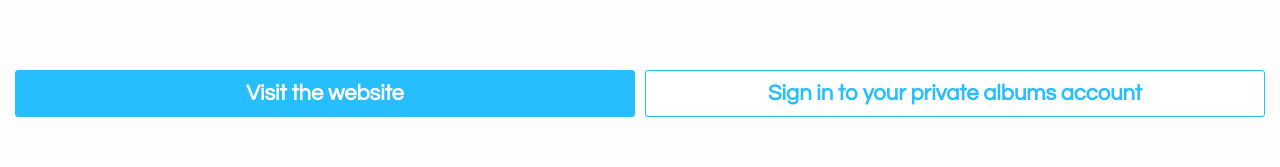
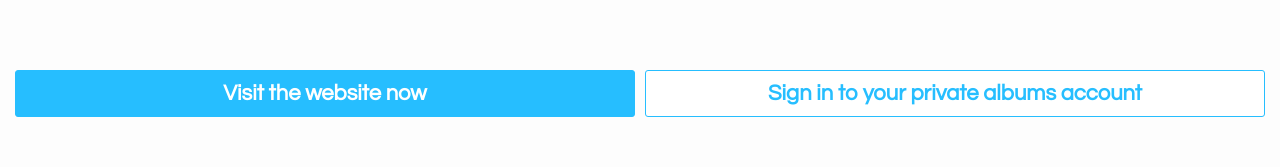
Before and after one commit to private-cams/stream, a plain HTML site: page index.html in a window 1280 px wide. Shown: the part 393-560 px from the top of the page. Drawn offline with Linux system fonts and the light colour scheme.

Commit message:
Update index.html

```diff
--- a/index.html
+++ b/index.html
@@ -34,7 +34,7 @@
 				  </div>
 				</div>
 				<div class="row kik-class">
-				  <div class="col-md-6 kik-class-btn1"><a target="_blank" rel="noreferrer" href="https://www.purejavhd.com"  class="btn btn-primary btn-lg btn-block kik-btn1">Visit the website</a></div>
+				  <div class="col-md-6 kik-class-btn1"><a target="_blank" rel="noreferrer" href="https://www.purejavhd.com"  class="btn btn-primary btn-lg btn-block kik-btn1">Visit the website now</a></div>
 				  <div class="col-md-6 kik-class-btn2"><a target="_blank" rel="noreferrer" href="https://www.purejavhd.com"  class="btn btn-default btn-lg btn-block kik-btn2">Sign in to your private albums account</a></div>
 				</div>
 			</div>
```
